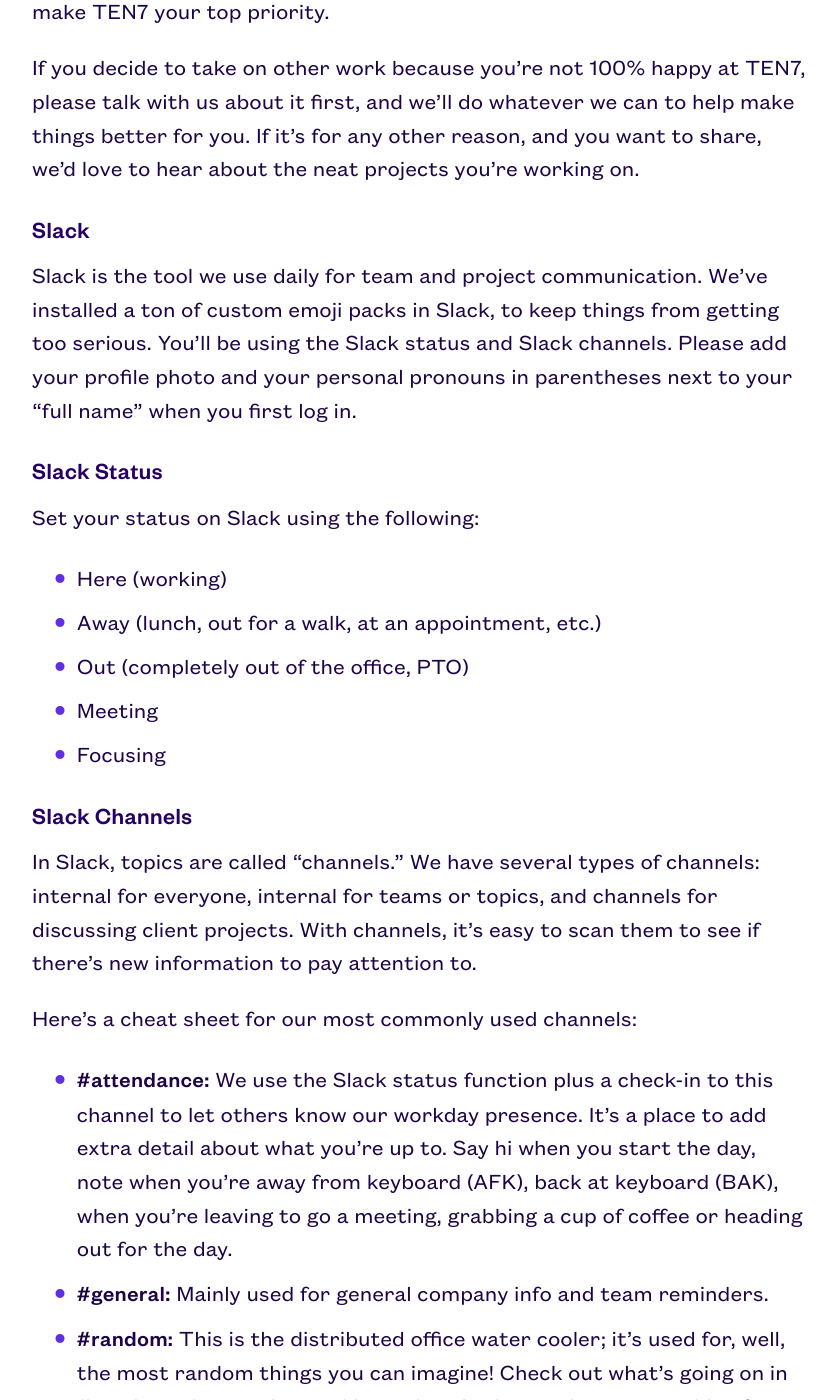
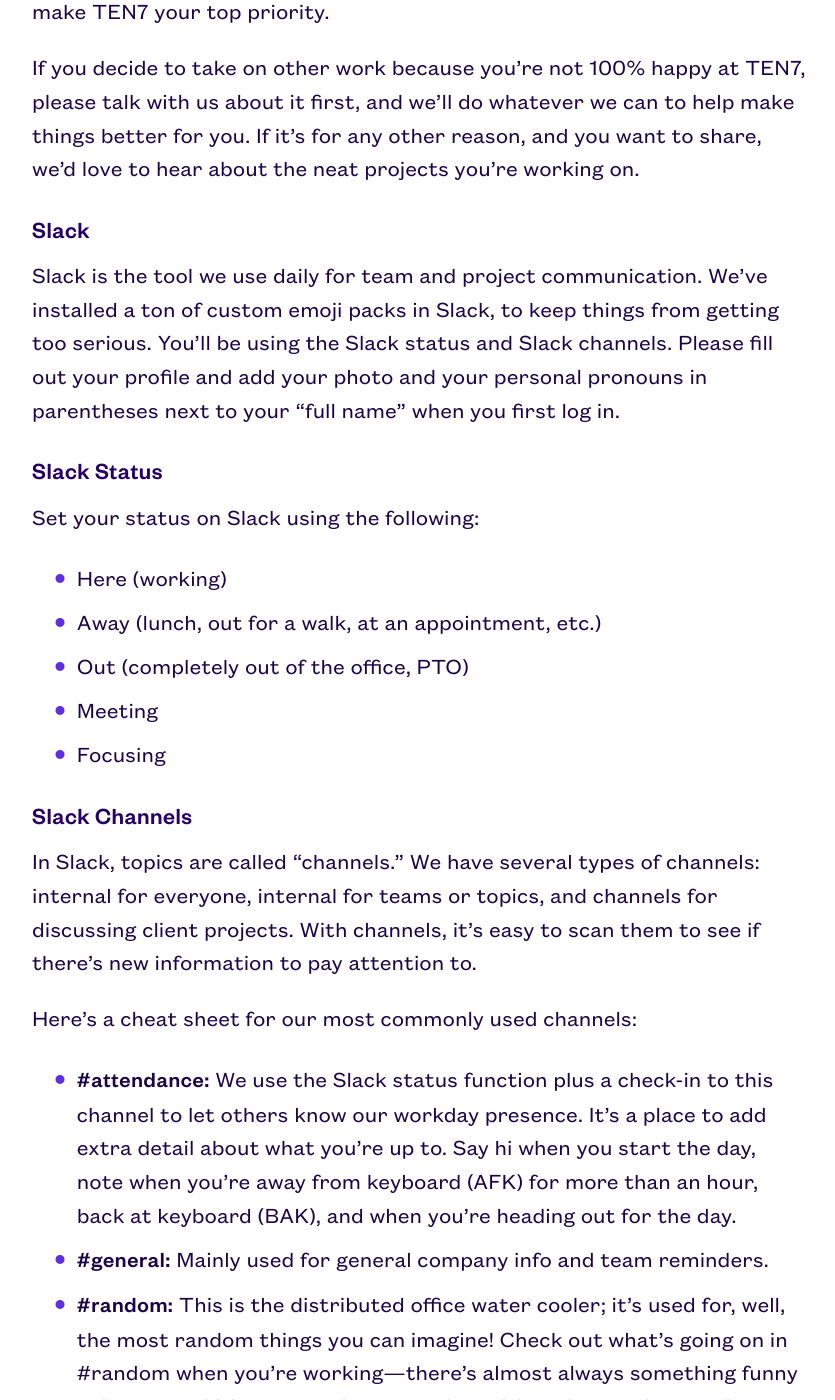
Before and after one commit to ten7/handbook.ten7.com, a Jekyll site: the page built from _pages/05_howwedothings.md, in a window 1280 px wide and 1400 px high, scrolled down 1204 px. Shown: the whole window, without its empty margins (220-1055 px from the left). Built offline with Jekyll 4.4.1, drawn with Linux system fonts in a browser that asks for light colours.

Commit message:
Changed #attendance channel language

```diff
--- a/_pages/05_howwedothings.md
+++ b/_pages/05_howwedothings.md
@@ -26,7 +26,7 @@
 
 ### Slack
 
-Slack is the tool we use daily for team and project communication. We’ve installed a ton of custom emoji packs in Slack, to keep things from getting too serious. You’ll be using the Slack status and Slack channels. Please add your profile photo and your personal pronouns in parentheses next to your "full name" when you first log in.
+Slack is the tool we use daily for team and project communication. We’ve installed a ton of custom emoji packs in Slack, to keep things from getting too serious. You’ll be using the Slack status and Slack channels. Please fill out your profile and add your photo and your personal pronouns in parentheses next to your "full name" when you first log in.
 
 ### Slack Status
 
@@ -44,7 +44,7 @@
 
 Here’s a cheat sheet for our most commonly used channels:
 
-* **\#attendance:** We use the Slack status function plus a check-in to this channel to let others know our workday presence. It’s a place to add extra detail about what you’re up to. Say hi when you start the day, note when you’re away from keyboard (AFK), back at keyboard (BAK), when you’re leaving to go a meeting, grabbing a cup of coffee or heading out for the day.
+* **\#attendance:** We use the Slack status function plus a check-in to this channel to let others know our workday presence. It’s a place to add extra detail about what you’re up to. Say hi when you start the day, note when you’re away from keyboard (AFK) for more than an hour, back at keyboard (BAK), and when you’re heading out for the day.
 * **\#general:** Mainly used for general company info and team reminders.
 * **\#random:** This is the distributed office water cooler; it’s used for, well, the most random things you can imagine! Check out what’s going on in #random when you’re working—there’s almost always something funny going on, and it’s a great chance to chat with and get to know other team members.
 * **Project channels:** Project channels are used internally to discuss work on client projects. If you’re working on client projects, you’ll be invited to each project’s channel. Channel names always start with an underscore before the project name. For example, **\#_pt** is the channel dedicated to Psychology Today.
```
